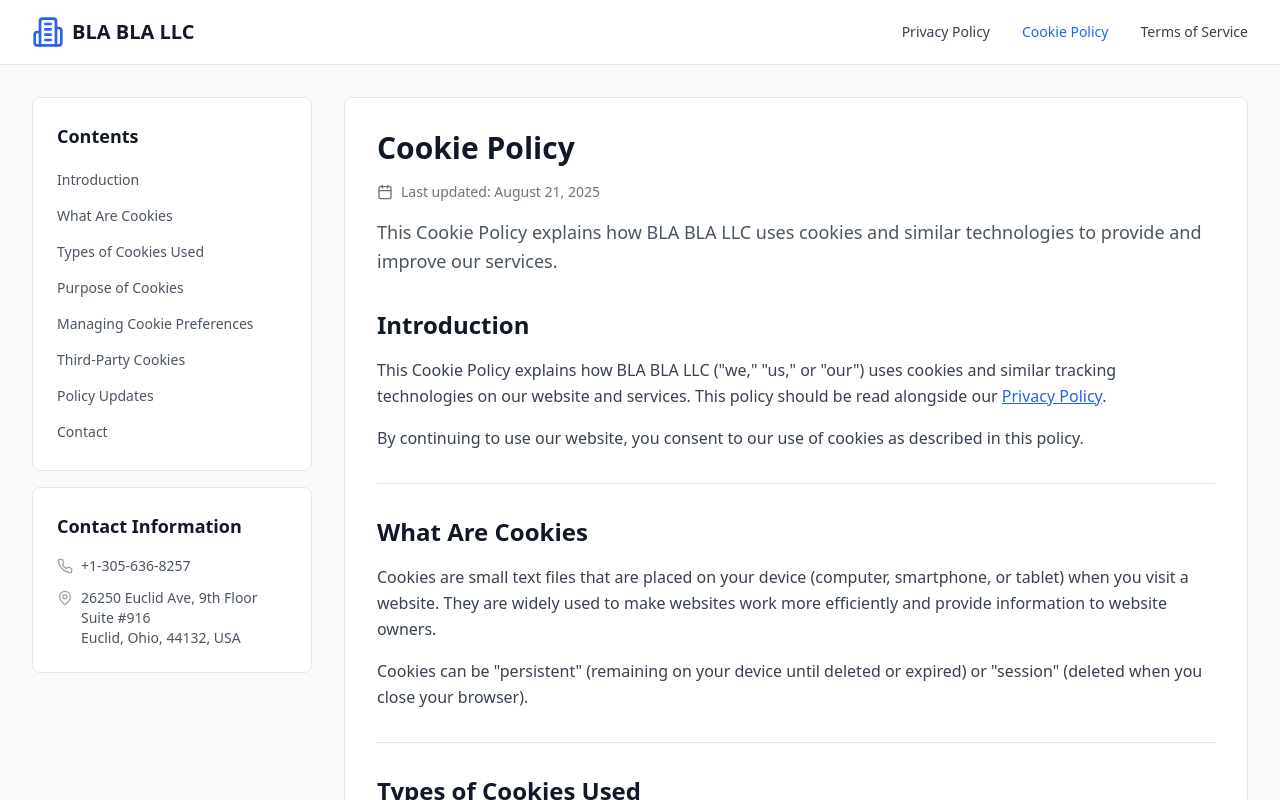
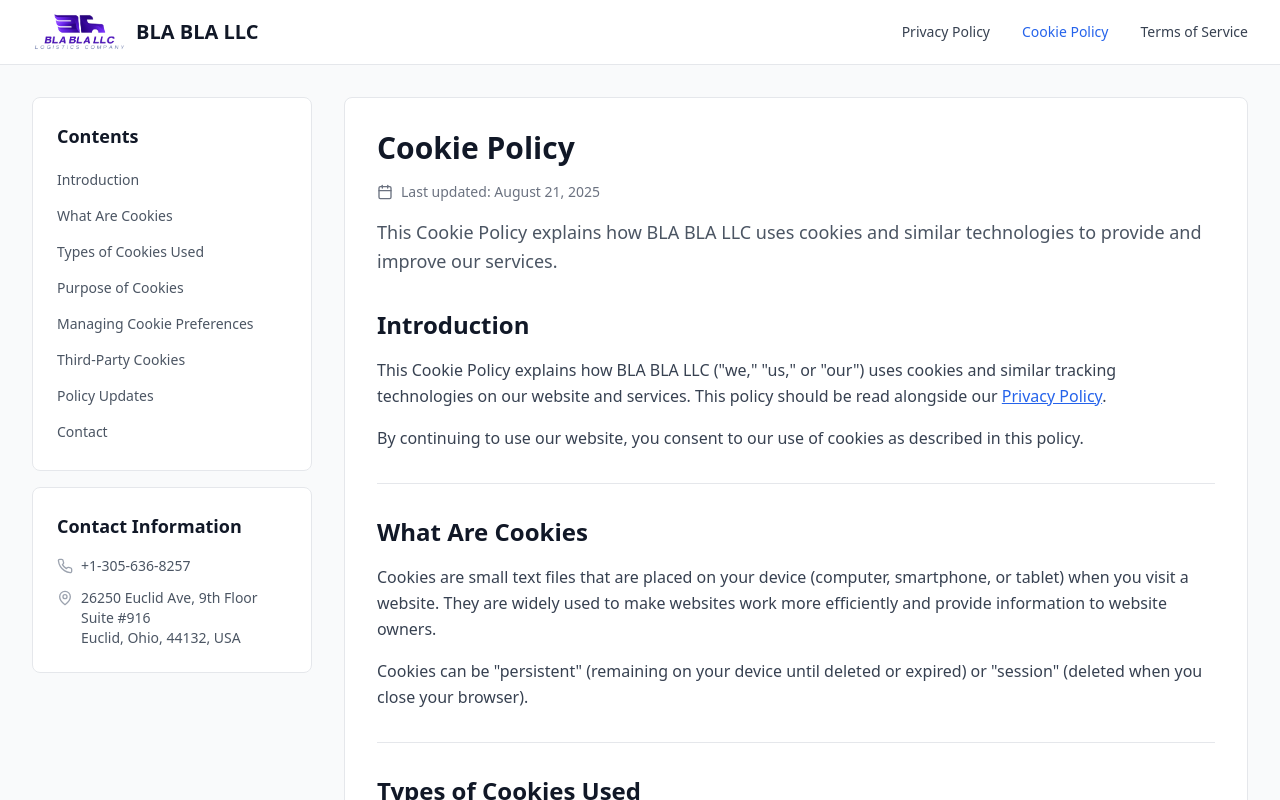
Before and after one commit to EasyRelay/bla-bla-llc, a React (Vite) app: page /cookie-policy in a window 1280 px wide. Shown: the top 800 px of the page. Built offline with nearby package versions, Linux system fonts and the light colour scheme.

Commit message:
update layout header

```diff
--- a/src/components/legal/LegalLayout.tsx
+++ b/src/components/legal/LegalLayout.tsx
@@ -65,7 +65,7 @@ const LegalLayout: React.FC<LegalLayoutProps> = ({
           <div className="max-w-7xl mx-auto px-4 sm:px-6 lg:px-8">
             <div className="flex justify-between items-center h-16">
               <Link to="/" className="flex items-center space-x-2">
-                <Building2 className="h-8 w-8 text-blue-600" />
+              <img src="/logo/image.png" alt="company logo" className="h-10 w-24 mx-auto transform transition-all duration-700 hover:scale-110" />
                 <span className="text-xl font-bold text-gray-900">BLA BLA LLC</span>
               </Link>
 
```
